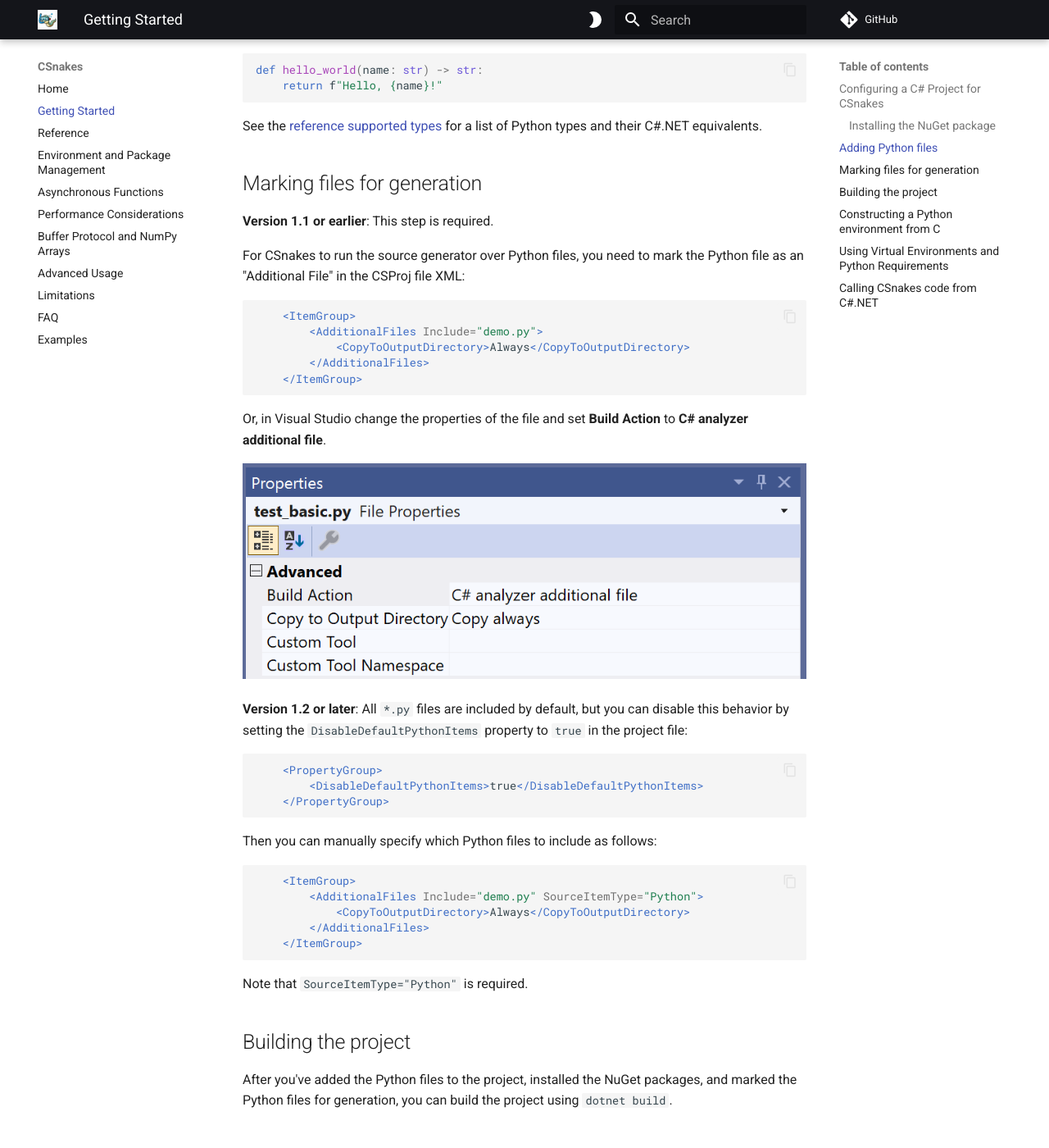
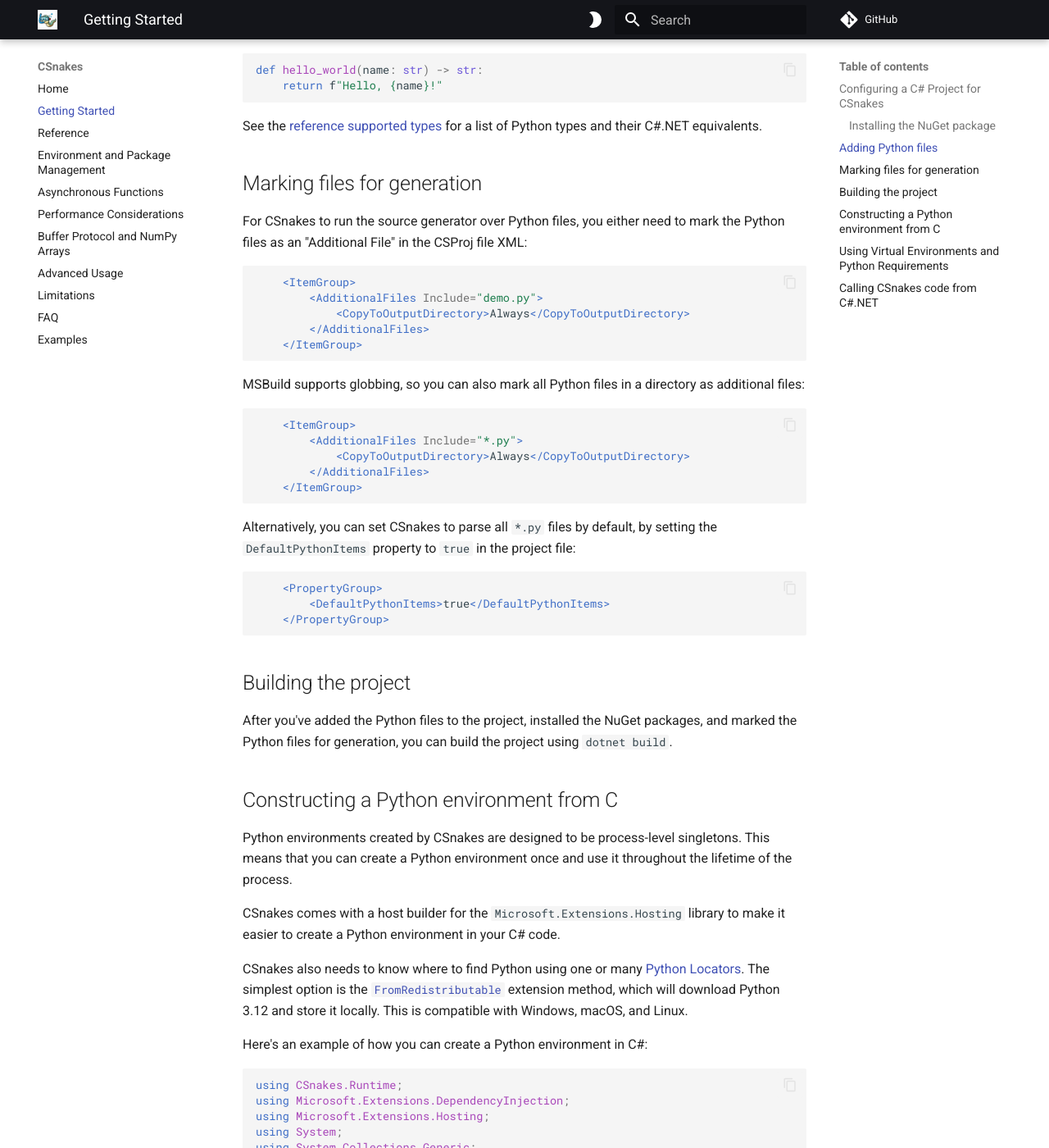
Before and after one commit to tonybaloney/CSnakes, an MkDocs documentation site: the page built from docs/getting-started.md, in a window 1280 px wide and 1400 px high, scrolled down 1190 px. Shown: the whole window at 82% size. Built offline with MkDocs 1.6.1 and Material for MkDocs 9.7.7, drawn with Linux system fonts in a browser that asks for light colours; comment, search, counter and statistics services are not loaded.

Commit message:
Change to be opt-in

````diff
--- a/docs/getting-started.md
+++ b/docs/getting-started.md
@@ -43,9 +43,7 @@ See the [reference supported types](reference.md#supported-types) for a list of
 
 ## Marking files for generation
 
-**Version 1.1 or earlier**: This step is required.
-
-For CSnakes to run the source generator over Python files, you need to mark the Python file as an "Additional File" in the CSProj file XML:
+For CSnakes to run the source generator over Python files, you either need to mark the Python files as an "Additional File" in the CSProj file XML:
 
 ```xml
     <ItemGroup>
@@ -55,31 +53,24 @@ For CSnakes to run the source generator over Python files, you need to mark the
     </ItemGroup>
 ```
 
-Or, in Visual Studio change the properties of the file and set **Build Action** to **C# analyzer additional file**.
-
-![Visual Studio File Properties for CSnakes](res/screenshots/vs_file_properties.png)
-
-**Version 1.2 or later**: All `*.py` files are included by default, but you can
-disable this behavior by setting the `DisableDefaultPythonItems` property to
-`true` in the project file:
-
-```xml
-    <PropertyGroup>
-        <DisableDefaultPythonItems>true</DisableDefaultPythonItems>
-    </PropertyGroup>
-```
-
-Then you can manually specify which Python files to include as follows:
+MSBuild supports globbing, so you can also mark all Python files in a directory as additional files:
 
 ```xml
     <ItemGroup>
-        <AdditionalFiles Include="demo.py" SourceItemType="Python">
+        <AdditionalFiles Include="*.py">
             <CopyToOutputDirectory>Always</CopyToOutputDirectory>
         </AdditionalFiles>
     </ItemGroup>
 ```
 
-Note that `SourceItemType="Python"` is required.
+Alternatively, you can set CSnakes to parse all `*.py` files by default, by setting the `DefaultPythonItems` property to
+`true` in the project file:
+
+```xml
+    <PropertyGroup>
+        <DefaultPythonItems>true</DefaultPythonItems>
+    </PropertyGroup>
+```
 
 ## Building the project
 
````
Also changed, not shown: 2 other files.
